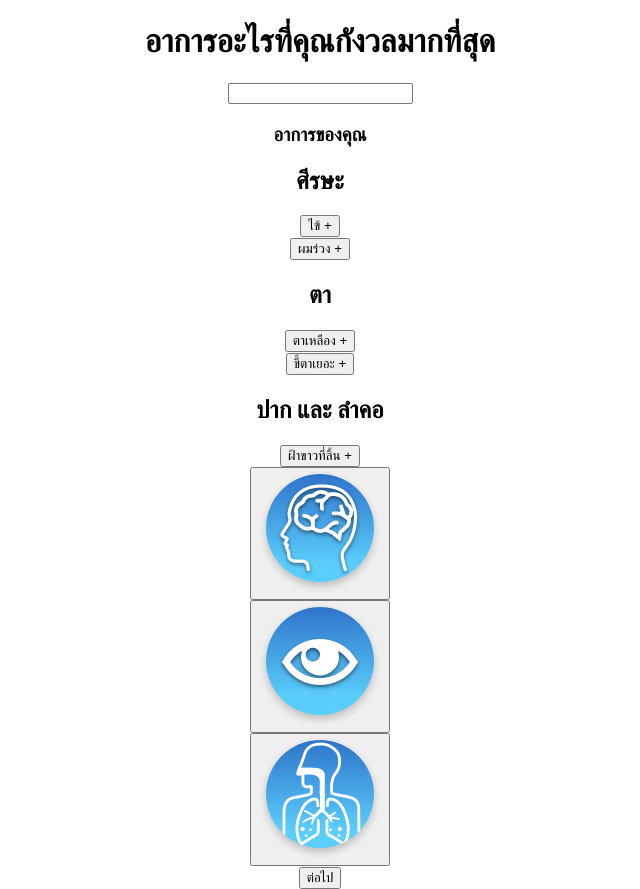
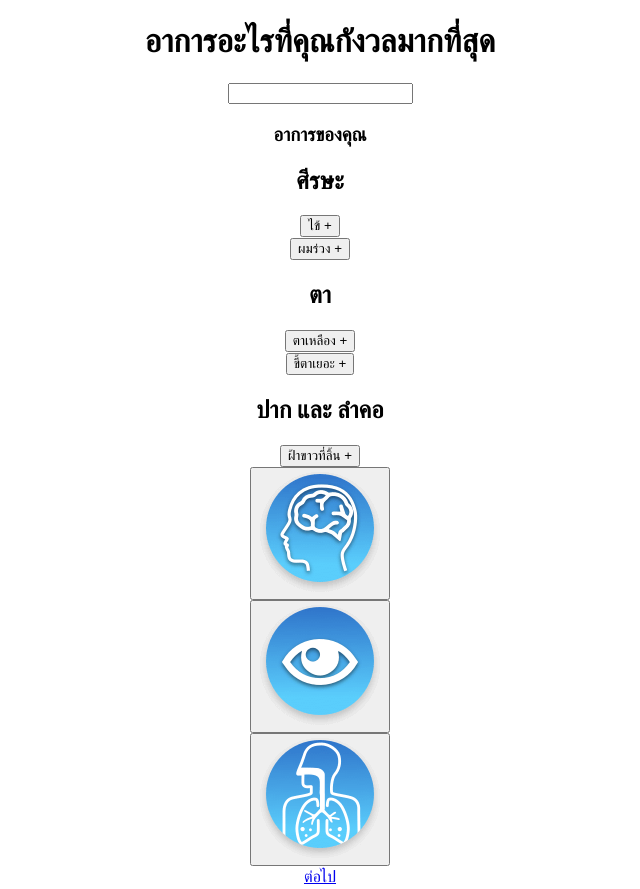
Before and after one commit to dororoza5/Agnos_Test, a React (Create React App) app in the folder front-app/: page / in a window 1280 px wide. Shown: the whole page, without its empty margins (320-960 px from the left). Built offline with nearby package versions, Linux system fonts and the light colour scheme.

Commit message:
finish all page without css

```diff
--- a/front-app/package.json
+++ b/front-app/package.json
@@ -8,6 +8,7 @@
     "@testing-library/user-event": "^13.5.0",
     "react": "^17.0.2",
     "react-dom": "^17.0.2",
+    "react-router-dom": "^5.3.0",
     "react-scripts": "5.0.0",
     "web-vitals": "^2.1.4"
   },
--- a/front-app/src/App.js
+++ b/front-app/src/App.js
@@ -1,10 +1,27 @@
 import './App.css';
 import SearchPage from './component/SearchPage';
+import {BrowserRouter as Router, Route, Switch} from 'react-router-dom'
+import ResultPage from './component/ResultPage';
+import FinishPage from './component/FinishPage';
+
 function App() {
   return (
-    <div className="App">
-      <SearchPage />
-    </div>
+    <Router>
+      <div className="App">
+        <Switch>
+          <Route exact path='/'>
+            <SearchPage />
+          </Route>
+          <Route exact path='/result'>
+            <ResultPage />
+          </Route>
+          <Route exact path='/finish'>
+            <FinishPage />
+          </Route>
+        </Switch>
+      </div>
+    </Router>
+
   );
 }
 
--- /dev/null
+++ b/front-app/src/component/FinishPage.js
@@ -0,0 +1,13 @@
+import React from 'react';
+import { Link } from 'react-router-dom';
+
+const FinishPage = () => {
+  return (
+  <div>
+      <h1>ขอบคุณที่ใช้บริการครับ</h1>
+      <Link to='/'>กลับหน้าหลัก</Link>
+  </div>
+  );
+};
+
+export default FinishPage;
--- /dev/null
+++ b/front-app/src/component/ResultPage.js
@@ -0,0 +1,23 @@
+import React from 'react';
+import {Link, useLocation} from 'react-router-dom'
+import YourSymptom from './YourSymptom';
+
+const ResultPage = () => {
+
+    const handleDeleteYourSymptom = (data) => {
+    }
+    const location = useLocation()
+    const {yourSympList} = location.yourSympList
+
+
+  return (
+  <div>
+      <h1>อาการของคุณมีดังนี้ใช่หรือไม่</h1>
+      <YourSymptom yourSympList={yourSympList} handleDeleteYourSymptom={handleDeleteYourSymptom}/>
+      <Link to='/'>ย้อนกลับ</Link>
+      <Link to='/finish'>ใช่</Link>
+  </div>
+  );
+};
+
+export default ResultPage;
--- a/front-app/src/component/SearchPage.js
+++ b/front-app/src/component/SearchPage.js
@@ -3,6 +3,7 @@ import SearchBox from './SearchBox';
 import Symptoms from './Symptoms';
 import SortTag from './SortTag';
 import YourSymptom from './YourSymptom';
+import {Link} from 'react-router-dom'
 
 const SearchPage = () => {
 
@@ -98,7 +99,10 @@ const SearchPage = () => {
         <SortTag title='ปากและลำคอ' status = {mouse} changeStatus = {setMouse}/>
       </div>
 
-      <button>ต่อไป</button>
+      <Link to={{
+        pathname : '/result',
+        yourSympList : {yourSympList}}}
+      >ต่อไป</Link>
   </div>
   );
 };
```
Also changed, not shown: 1 other file (tests, documents, lock files or other folders).
